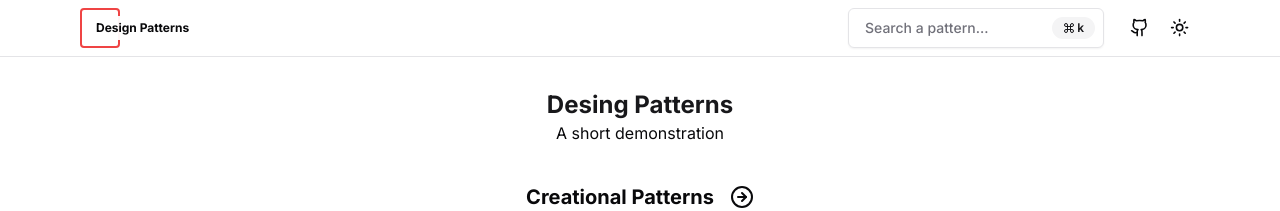
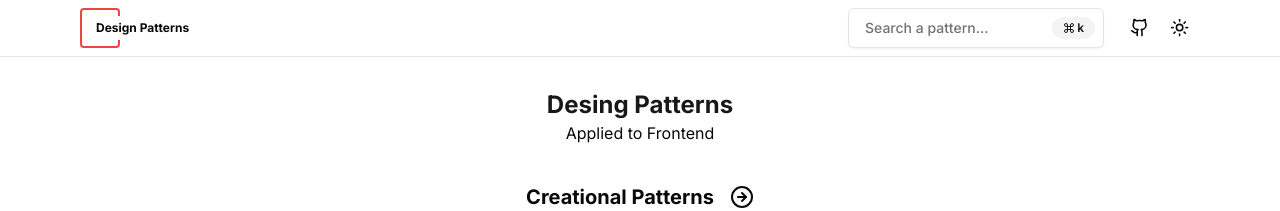
Before and after one commit to EstivenCano/design-patterns, a Next.js app: page / in a window 1280 px wide. Shown: the top 211 px of the page. Built offline with nearby package versions, Linux system fonts and the light colour scheme.

Commit message:
[Update] Card sizes

```diff
--- a/src/app/page.tsx
+++ b/src/app/page.tsx
@@ -9,7 +9,7 @@ export default function Home() {
   return (
     <main className='flex max-w-7xl flex-col items-center py-4 md:py-8 md:px-10 px-4'>
       <h1 className='text-primary text-2xl font-bold'>Desing Patterns</h1>
-      <p>A short demonstration</p>
+      <p>Applied to Frontend</p>
       {patterns.map(({ category, list }) => (
         <section
           key={category}
@@ -24,7 +24,7 @@ export default function Home() {
           </Button>
           {list.map((pattern) => (
             <Link href={pattern.link} key={pattern.id}>
-              <Card className='w-56 h-full hover:border-destructive dark:hover:border-red-400 hover:cursor-pointer'>
+              <Card className='w-72 sm:w-56 h-full hover:border-destructive dark:hover:border-red-400 hover:cursor-pointer'>
                 <CardHeader>
                   <CardTitle className='text-center text-xl capitalize'>
                     {pattern.name.replaceAll("-", " ")}
```
